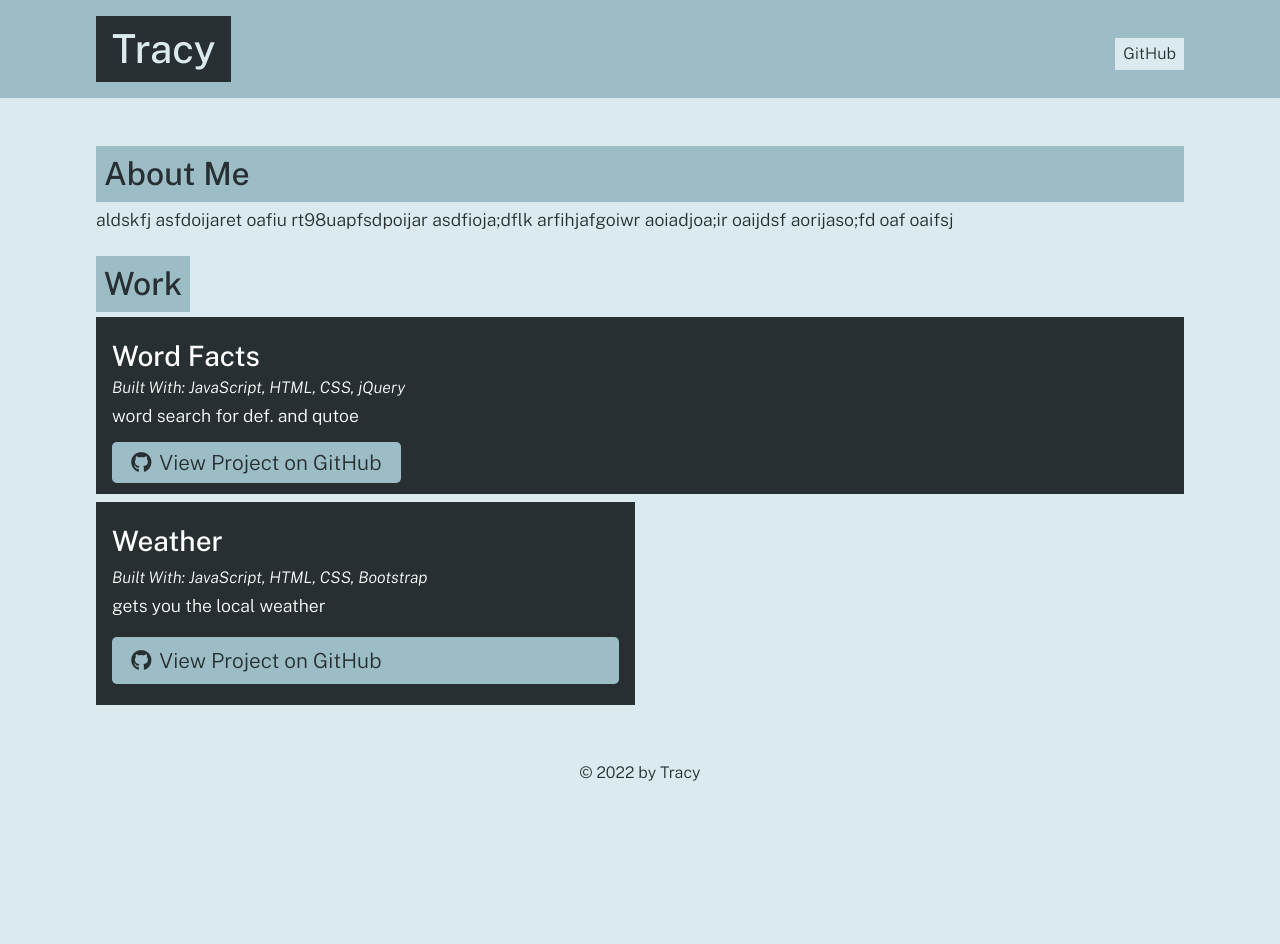
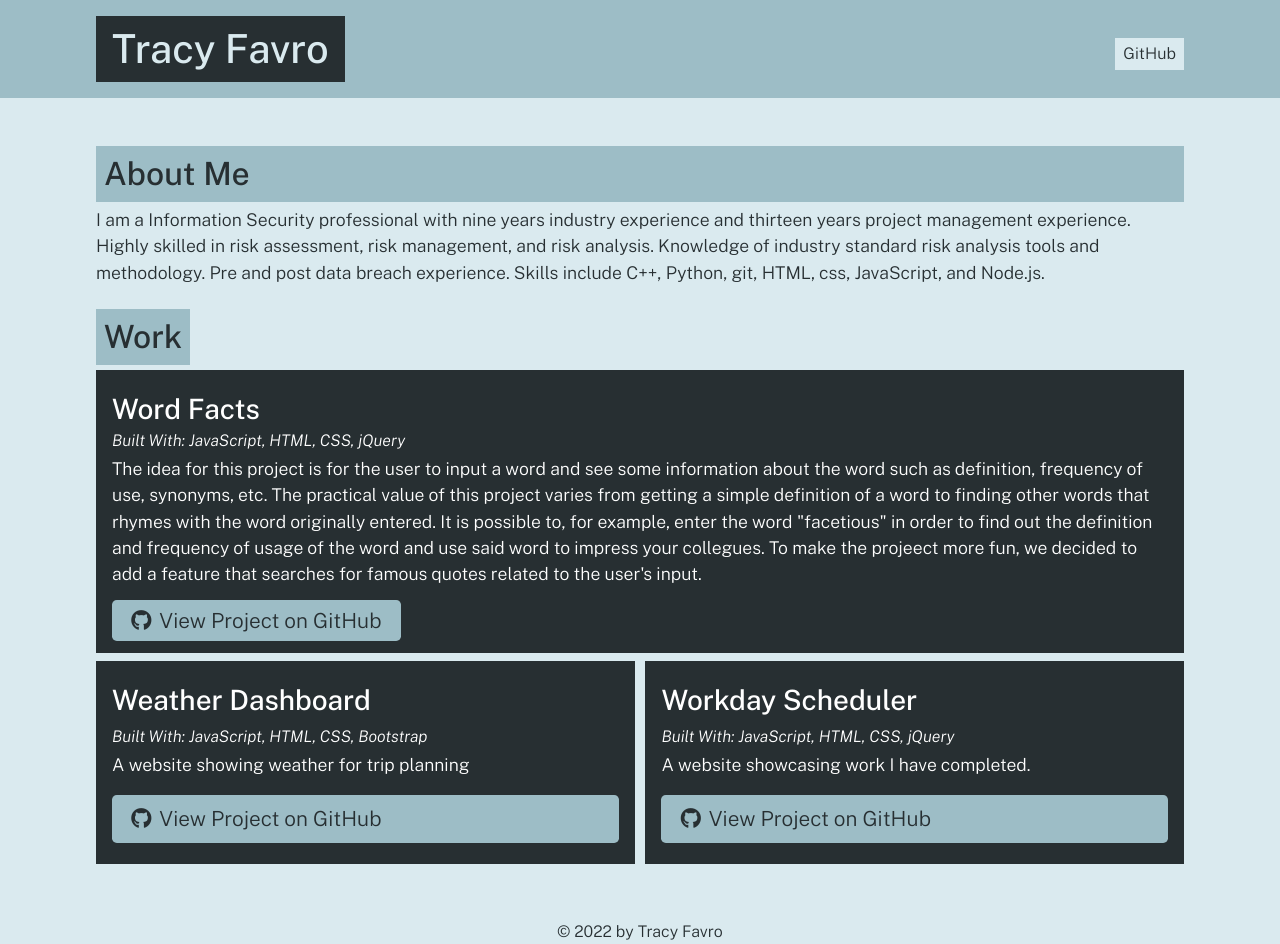
Before and after one commit to favro03/portfolio-generator, a website: page dist/index.html in a window 1280 px wide. Before the commit the page ends 800 px from the top, so only its background shows below. Drawn offline with nearby package versions, Linux system fonts and the light colour scheme.

Commit message:
updated readme

```diff
--- a/dist/index.html
+++ b/dist/index.html
@@ -15,7 +15,7 @@
     <body>
         <header>
             <div class="container flex-row justify-space-between align-center py-3">
-                <h1 class="page-title text-secondary bg-dark py-2 px-3">Tracy</h1>
+                <h1 class="page-title text-secondary bg-dark py-2 px-3">Tracy Favro</h1>
                 <nav class="flex-row">
                 <a class="ml-2 my-1 px-2 py-1 bg-secondary text-dark" href="https://github.com/favro03">GitHub</a>
                 </nav>
@@ -25,7 +25,7 @@
 
         <section class="my-3" id="about">
             <h2 class="text-dark bg-primary p-2 dispay-inine-block">About Me</h2>
-            <p>aldskfj asfdoijaret oafiu rt98uapfsdpoijar asdfioja;dflk arfihjafgoiwr aoiadjoa;ir oaijdsf aorijaso;fd oaf oaifsj</p>
+            <p>I am a Information Security professional with nine years industry experience and thirteen years project management experience. Highly skilled in risk assessment, risk management, and risk analysis. Knowledge of industry standard risk analysis tools and methodology. Pre and post data breach experience. Skills include C++, Python, git, HTML, css, JavaScript, and Node.js.</p>
         </section>
 
 
@@ -39,20 +39,30 @@
                 Built With:
                 JavaScript, HTML, CSS, jQuery
               </h5>
-              <p>word search for def. and qutoe</p>
+              <p>The idea for this project is for the user to input a word and see some information about the word such as definition, frequency of use, synonyms, etc. The practical value of this project varies from getting a simple definition of a word to finding other words that rhymes with the word originally entered. It is possible to, for example, enter the word "facetious" in order to find out the definition and frequency of usage of the word and use said word to impress your collegues. To make the projeect more fun, we decided to add a feature that searches for famous quotes related to the user's input.</p>
               <a href="https://favro03.github.io/project-word-facts/" class="btn"><i class="fab fa-github mr-2"></i>View Project on GitHub</a>
             </div>
 
 
 
             <div class="col-12 col-md-6 mb-2 bg-dark text-light p-3 flex-column">
-              <h3 class="portfolio-item-title text-light">Weather</h3>
+              <h3 class="portfolio-item-title text-light">Weather Dashboard</h3>
               <h5 class="portfolio-languages">
                 Built With:
                 JavaScript, HTML, CSS, Bootstrap
               </h5>
-              <p>gets you the local weather</p>
+              <p>A website showing weather for trip planning</p>
               <a href="https://favro03.github.io/weather-dashboard/" class="btn mt-auto"><i class="fab fa-github mr-2"></i>View Project on GitHub</a>
+            </div>
+
+            <div class="col-12 col-md-6 mb-2 bg-dark text-light p-3 flex-column">
+              <h3 class="portfolio-item-title text-light">Workday Scheduler</h3>
+              <h5 class="portfolio-languages">
+                Built With:
+                JavaScript, HTML, CSS, jQuery
+              </h5>
+              <p>A website showcasing work I have completed.</p>
+              <a href="https://favro03.github.io/work-day-scheduler/" class="btn mt-auto"><i class="fab fa-github mr-2"></i>View Project on GitHub</a>
             </div>
 
         </div>
@@ -60,7 +70,7 @@
 
         </main>
         <footer class="container text-center py-3>
-            <h3 class="text-dark">&copy; 2022 by Tracy</h3>
+            <h3 class="text-dark">&copy; 2022 by Tracy Favro</h3>
         </footer>
 
     </body>
```
Also changed, not shown: README.md, assets/Protfolio_Demo.png (added), 1 other file.
